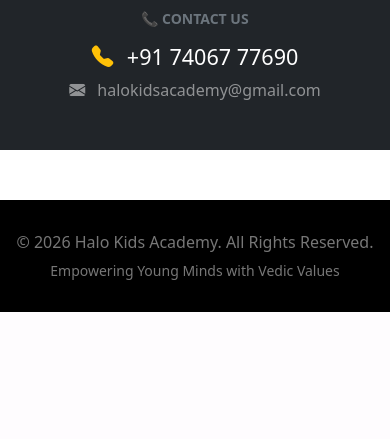
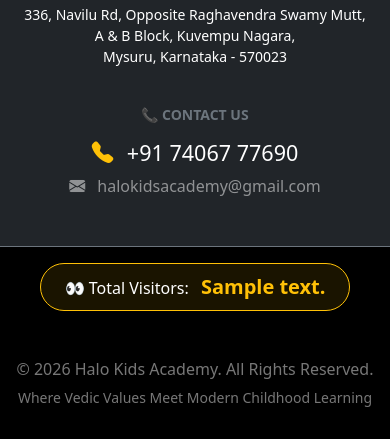
Before and after one commit to HaloKids/halo_kids_school, a Django app: template templates/home.html in a window 390 px wide. Shown: the part 2671-3110 px from the top of the page. Before the commit the page ends 2983 px from the top, so only its background shows below. Run offline with Django 5.2, Linux system fonts and the light colour scheme; the template is opened without the code that fills it: most values are stand-ins (such as "Sample title", 1, 10 or a date in 2020).

Commit message:
Updated tagline, mobile banner, and added visitor counter

```diff
--- a/school/models.py
+++ b/school/models.py
@@ -148,3 +148,9 @@
 
     def __str__(self):
         return f"{self.purpose} - ₹{self.amount}"
+
+    class VisitorCount(models.Model):
+    count = models.IntegerField(default=0)
+
+    def __str__(self):
+        return f"Total Visitors: {self.count}"
--- a/templates/base.html
+++ b/templates/base.html
@@ -10,13 +10,13 @@
     <link rel="stylesheet" href="https://cdn.jsdelivr.net/npm/bootstrap-icons@1.10.5/font/bootstrap-icons.css">
 
     <style>
-        /* FIX 1: Stop the page from scrolling sideways on mobile */
+        /* FIX 1: Prevent side-scrolling on mobile */
         html, body {
             overflow-x: hidden;
             width: 100%;
         }
 
-        /* Modern Gradient Navbar */
+        /* Gradient Navbar */
         .navbar {
             background: linear-gradient(90deg, #111 0%, #1294e0 100%);
             box-shadow: 0 4px 6px rgba(0,0,0,0.1);
@@ -30,15 +30,15 @@
             text-transform: uppercase;
         }
 
-        /* FIX 2: MOBILE VIEW - Make the text smaller on phones */
+        /* FIX 2: Mobile Text Sizing */
         @media (max-width: 576px) {
             .brand-text {
-                font-size: 1.0rem; /* Smaller font so it fits */
+                font-size: 1.0rem;
                 letter-spacing: 0px;
-                white-space: nowrap; /* Keeps text on one line */
+                white-space: nowrap;
             }
             .navbar-brand img {
-                width: 40px; /* Slightly smaller logo */
+                width: 40px;
                 height: 40px;
             }
         }
@@ -59,7 +59,7 @@
             background-color: #000;
             color: #777;
             padding: 30px 0;
-            margin-top: 50px;
+            margin-top: 0; /* Removed margin since home page has contact section */
             text-align: center;
         }
     </style>
@@ -79,15 +79,9 @@
 
             <div class="collapse navbar-collapse" id="navbarNav">
                 <ul class="navbar-nav ms-auto align-items-center">
-                    <li class="nav-item">
-                        <a class="nav-link" href="{% url 'home' %}">Home</a>
-                    </li>
-                    <li class="nav-item">
-                        <a class="nav-link" href="{% url 'about' %}">About Us</a>
-                    </li>
-                    <li class="nav-item">
-                        <a class="nav-link" href="{% url 'gallery' %}">Gallery</a>
-                    </li>
+                    <li class="nav-item"><a class="nav-link" href="{% url 'home' %}">Home</a></li>
+                    <li class="nav-item"><a class="nav-link" href="{% url 'about' %}">About Us</a></li>
+                    <li class="nav-item"><a class="nav-link" href="{% url 'gallery' %}">Gallery</a></li>
 
                     {% if user.is_authenticated %}
                         <li class="nav-item ms-3">
@@ -132,7 +126,7 @@
     <footer>
         <div class="container">
             <p class="mb-1">&copy; 2026 Halo Kids Academy. All Rights Reserved.</p>
-            <small>Empowering Young Minds with Vedic Values</small>
+            <small>Where Vedic Values Meet Modern Childhood Learning</small>
         </div>
     </footer>
 
--- a/templates/home.html
+++ b/templates/home.html
@@ -3,17 +3,18 @@
 
 {% block content %}
 
-<div class="hero-section text-center text-white d-flex align-items-center justify-content-center" style="min-height: 40vh; background: linear-gradient(rgba(35, 126, 212, 0.7), rgba(24, 49, 82, 0.7)), url('https://source.unsplash.com/1600x900/?school,kids'); background-size: cover; background-position: center;">
-    <div class="container">
+<div class="hero-section text-center text-white d-flex flex-column" style="min-height: 50vh; background: linear-gradient(rgba(35, 126, 212, 0.8), rgba(24, 49, 82, 0.8)), url('https://source.unsplash.com/1600x900/?school,kids'); background-size: cover; background-position: center;">
 
-       <div class="alert alert-danger text-center fw-bold p-2 m-0 border-0 rounded-0" role="alert">
-            <marquee behavior="scroll" direction="left" scrollamount="6">
-                 📢 ADMISSION OPEN FOR 2026-27 ACADEMIC YEAR | LIMITED SEATS AVAILABLE
-             </marquee>
-        </div>
+    <div class="alert alert-danger text-center fw-bold p-2 m-0 border-0 rounded-0 w-100" role="alert">
+        <marquee behavior="scroll" direction="left" scrollamount="6">
+             📢 ADMISSION OPEN FOR 2026-27 ACADEMIC YEAR | LIMITED SEATS AVAILABLE | CONTACT: +91-74067 77690
+         </marquee>
+    </div>
 
+    <div class="container d-flex flex-column align-items-center justify-content-center flex-grow-1 py-5">
         <h1 class="display-3 fw-bold text-warning mb-3">Welcome to Halo Kids Academy</h1>
-        <p class="lead fs-4 mb-4">Empowering Young Minds with a Modern Vedic Approach</p>
+
+        <p class="lead fs-4 mb-4">Where Vedic Values Meet Modern Childhood Learning</p>
 
         <div class="d-flex flex-wrap justify-content-center gap-3">
             {% if user.is_authenticated %}
@@ -148,16 +149,16 @@
     </div>
 </div>
 
+<div class="bg-black py-3 text-center border-top border-secondary">
+    <div class="d-inline-block p-2 px-4 rounded-pill border border-warning" style="background: rgba(255, 193, 7, 0.1);">
+        <span class="text-white me-2">👀 Total Visitors:</span>
+        <span class="text-warning fw-bold fs-5">{{ visitors }}</span>
+    </div>
+</div>
+
 <style>
     .hover-up { transition: transform 0.3s ease; }
     .hover-up:hover { transform: translateY(-10px); }
-
-    @keyframes pulse-red {
-        0% { transform: scale(1); box-shadow: 0 0 0 0 rgba(220, 53, 69, 0.7); }
-        70% { transform: scale(1.05); box-shadow: 0 0 0 10px rgba(220, 53, 69, 0); }
-        100% { transform: scale(1); box-shadow: 0 0 0 0 rgba(220, 53, 69, 0); }
-    }
-    .animate-pulse { animation: pulse-red 2s infinite; }
 </style>
 
 {% endblock %}
```
Also changed, not shown: school/views.py (+10 -1 lines).
